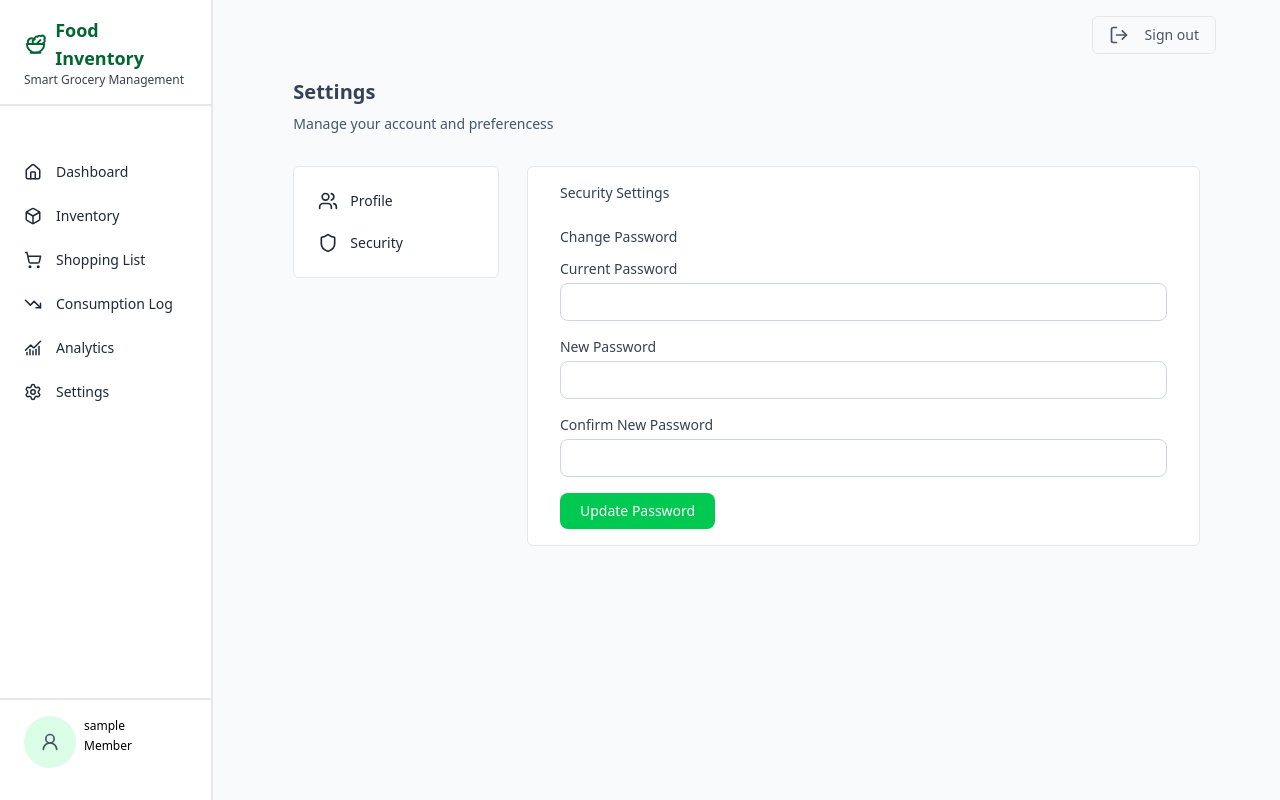
After one commit to vectar-labs/smart_home_inventory_system, a Flask app: page /change-password in a window 1280 px wide. The commit adds this page. Run offline with Flask 3, Linux system fonts and the light colour scheme; the visitor is signed in with stand-in values (Sample User, id 1); some libraries are stand-ins or nearby versions.

Commit message:
completed the settings ui and route logic

```diff
--- a/app/forms.py
+++ b/app/forms.py
@@ -1,7 +1,7 @@
 import datetime
 from flask_wtf import FlaskForm
 from wtforms import StringField, PasswordField, SubmitField, FloatField, DateField, SelectField, ValidationError,BooleanField
-from wtforms.validators import DataRequired, Email, Length, EqualTo, NumberRange
+from wtforms.validators import DataRequired, Email, Length, EqualTo, NumberRange, Optional
 from flask_wtf.file import FileField, FileAllowed
 from app.models import User, Category, Location, Units, GroceryItem
 
@@ -98,3 +98,35 @@ class ShoppingListItemForm(FlaskForm):
     purchased = BooleanField('Purchased?')
     unit_id = SelectField('Unit', coerce=int)
     submit = SubmitField('Add to Shopping List')
+
+
+class ProfileForm(FlaskForm):
+    full_name = StringField("Full Name", validators=[DataRequired(), Length(max=120)])
+    phone_number = StringField("Phone Number", validators=[Optional(), Length(max=30)])
+    role = StringField("Role", validators=[Optional(), Length(max=50)])
+
+    avatar = FileField(
+        "Profile Photo",
+        validators=[FileAllowed(["jpg", "jpeg", "png", "gif"], "Images only!")]
+    )
+
+    submit = SubmitField("Save Changes")
+
+
+class ChangePasswordForm(FlaskForm):
+    current_password = PasswordField(
+        "Current Password",
+        validators=[DataRequired()]
+    )
+    new_password = PasswordField(
+        "New Password",
+        validators=[DataRequired(), Length(min=8)]
+    )
+    confirm_new_password = PasswordField(
+        "Confirm New Password",
+        validators=[
+            DataRequired(),
+            EqualTo("new_password", message="Passwords must match.")
+        ]
+    )
+    submit = SubmitField("Update Password")
--- a/app/routes.py
+++ b/app/routes.py
@@ -1,13 +1,16 @@
 from datetime import date, timedelta,datetime
 from io import BytesIO
+import os
+import uuid
 import pandas as pd
-from flask import send_file
+from flask import current_app, send_file
 from flask import Blueprint, render_template, request, redirect, url_for, flash
 from sqlalchemy import or_, func
 from werkzeug.security import generate_password_hash
+from werkzeug.utils import secure_filename
 from flask_login import login_user, logout_user, login_required, current_user
-from app.forms import RegistrationForm, LoginForm, GroceryItemForm, EditGroceryItemForm, ConsumptionLogForm, EditConsumptionLogForm, ShoppingListItemForm
-from app.models import User, Location, Category, GroceryItem, Units, ConsumptionLog, ShoppingListItem,FoodWasted
+from app.forms import ChangePasswordForm, RegistrationForm, LoginForm, GroceryItemForm, EditGroceryItemForm, ConsumptionLogForm, EditConsumptionLogForm, ShoppingListItemForm, ProfileForm
+from app.models import User, Location, Category, GroceryItem, Units, ConsumptionLog, ShoppingListItem,FoodWasted, Profile
 from app import db
 
 main = Blueprint('main', __name__)
@@ -604,3 +607,62 @@ def analytics():
         total_per_month=total_per_month,
         wasted_per_month=wasted_per_month,category_labels=labels,
         category_data=data,)
+
+
+
+# Settings routes
+
+@main.route('/setting', methods=["GET", "POST"])
+@login_required
+def setting():
+     # ensure profile exists
+    if not current_user.profile:
+        current_user.profile = Profile()
+        db.session.add(current_user.profile)
+        db.session.commit()
+
+    form = ProfileForm(obj=current_user.profile)
+
+    if form.validate_on_submit():
+        form.populate_obj(current_user.profile)
+
+        # handle avatar upload if a file was selected
+        file = form.avatar.data
+        if file:
+            filename = secure_filename(file.filename)
+            ext = filename.rsplit(".", 1)[-1].lower()
+            new_name = f"{uuid.uuid4().hex}.{ext}"
+            upload_path = os.path.join(current_app.config["UPLOAD_FOLDER"], new_name)
+            file.save(upload_path)
+
+            # store path relative to /static so url_for('static', ...) works
+            current_user.profile.avatar_url = f"avatars/{new_name}"
+
+        db.session.commit()
+        flash("Profile updated.", "success")
+        return redirect(url_for("main.setting"))
+
+    return render_template("user_profile.html", form=form)
+
+
+# change password route
+
+@main.route("/change-password", methods=["GET", "POST"])
+@login_required
+def change_password():
+    form = ChangePasswordForm()
+
+    if form.validate_on_submit():
+        # verify current password
+        if not current_user.check_password(form.current_password.data):
+            flash("Current password is incorrect.", "danger")
+            return redirect(url_for("main.change_password"))
+
+        # set new password
+        current_user.set_password(form.new_password.data)
+        db.session.commit()
+
+        flash("Your password has been updated.", "success")
+        return redirect(url_for("main.change_password"))  # or wherever you like
+
+    return render_template("change_password.html", form=form)
--- a/app/templates/base.html
+++ b/app/templates/base.html
@@ -171,7 +171,11 @@
               Meal Plans
             </a> -->
 
-            <a class="flex items-center gap-x-3.5 p-2 text-sm text-gray-800 bg-white hover:bg-green-100/50 focus:bg-green-100/50 group" href="#">
+            <a
+              href="{{url_for('main.setting')}}"
+              class="flex items-center gap-x-3.5 p-2 text-sm text-gray-800 bg-white hover:bg-green-100/50 focus:bg-green-100/50 group"
+              href="#"
+            >
               <svg
                 xmlns="http://www.w3.org/2000/svg"
                 width="18"
@@ -195,27 +199,35 @@
         </div>
         <div class="flex-grow flex items-end justify-start pb-8">
           <div class="border-t-2 border-gray-200 pt-4 px-6 w-full">
-            <a href="#" class="flex gap-2"
-              ><div class="w-10 h-10 rounded-full bg-green-100 flex justify-center items-center">
+            <a href="{{url_for('main.setting')}}" class="flex items-center gap-2">
+              <div class="">
+                {% if current_user.profile.avatar_url %}
+                <img src="{{ url_for('static', filename=current_user.profile.avatar_url) }}" class="w-13 h-13 rounded-full object-cover" alt="Profile photo" />
+                {% else %}
+                <div class="w-13 h-13 rounded-full bg-green-100 flex items-center justify-center text-gray-600">
                   <svg
                     xmlns="http://www.w3.org/2000/svg"
-                  width="24"
-                  height="24"
+                    width="20"
+                    height="20"
                     viewBox="0 0 24 24"
                     fill="none"
                     stroke="currentColor"
                     stroke-width="2"
                     stroke-linecap="round"
                     stroke-linejoin="round"
-                  class="lucide lucide-user-icon lucide-user text-slate-700"
+                    class="lucide lucide-user-round-icon lucide-user-round text-500"
                   >
-                  <path d="M19 21v-2a4 4 0 0 0-4-4H9a4 4 0 0 0-4 4v2" />
-                  <circle cx="12" cy="7" r="4" />
+                    <circle cx="12" cy="8" r="5" />
+                    <path d="M20 21a8 8 0 0 0-16 0" />
                   </svg>
                 </div>
+                {% endif %}
+              </div>
               <div class="space-y-1">
-                <p class="text-xs font-medium">{{current_user.username}}</p>
-                <p class="text-xs pb-3">{{current_user.role}}</p>
+                <p class="text-xs font-medium">
+                  {% if current_user.profile.full_name%} {{current_user.profile.full_name}} {% else %} {{current_user.username}} {% endif %}
+                </p>
+                <p class="text-xs pb-3">{% if current_user.profile.role%} {{current_user.profile.role}} {% else %} {{current_user.role}} {% endif %}</p>
               </div></a
             >
           </div>
--- /dev/null
+++ b/app/templates/change_password.html
@@ -0,0 +1,42 @@
+{% extends 'setting_base.html' %} {% block profile %}
+<div class="">
+  <h1 class="text-sm text-slate-700 mb-6">Security Settings</h1>
+  <p class="text-sm text-slate-700">Change Password</p>
+  <div>
+    {% with messages = get_flashed_messages(with_categories=True) %} {% if messages %}
+    <div class="max-w-3xl mx-auto mt-4 space-y-2">
+      {% for category, message in messages %} {% if category == 'success' %}
+      <div class="rounded-md bg-green-50 border border-green-200 px-4 py-3 text-sm text-green-800">{{ message }}</div>
+      {% elif category == 'danger' or category == 'error' %}
+      <div class="rounded-md bg-red-50 border border-red-200 px-4 py-3 text-sm text-red-800">{{ message }}</div>
+      {% else %}
+      <div class="rounded-md bg-gray-50 border border-gray-200 px-4 py-3 text-sm text-gray-800">{{ message }}</div>
+      {% endif %} {% endfor %}
+    </div>
+    {% endif %} {% endwith %}
+  </div>
+  <div class="mt-3">
+    <form method="post" class="space-y-4" action="{{url_for('main.change_password')}}">
+      {{ form.hidden_tag() }}
+
+      <div>
+        <label class="block text-sm font-medium text-gray-700 mb-1"> {{ form.current_password.label.text }} </label>
+        {{ form.current_password( class="w-full px-3 py-2 border border-gray-300 rounded-lg text-sm focus:outline-none focus:ring-2 focus:ring-green-500" ) }}
+      </div>
+
+      <div>
+        <label class="block text-sm font-medium text-gray-700 mb-1"> {{ form.new_password.label.text }} </label>
+        {{ form.new_password( class="w-full px-3 py-2 border border-gray-300 rounded-lg text-sm focus:outline-none focus:ring-2 focus:ring-green-500" ) }}
+      </div>
+
+      <div>
+        <label class="block text-sm font-medium text-gray-700 mb-1"> {{ form.confirm_new_password.label.text }} </label>
+        {{ form.confirm_new_password( class="w-full px-3 py-2 border border-gray-300 rounded-lg text-sm focus:outline-none focus:ring-2 focus:ring-green-500" )
+        }}
+      </div>
+
+      <div>{{ form.submit( class="px-5 py-2 bg-green-500 text-white rounded-lg text-sm font-medium hover:bg-green-600" ) }}</div>
+    </form>
+  </div>
+</div>
+{% endblock profile %}
--- /dev/null
+++ b/app/templates/data_backup.html
@@ -0,0 +1,3 @@
+{% extends 'setting_base.html' %} {% block profile %}
+<div class=""><h1 class="text-sm text-slate-700">Data & Backup Setting</h1></div>
+{% endblock profile %}
--- /dev/null
+++ b/app/templates/setting_base.html
@@ -0,0 +1,63 @@
+{% extends 'base.html' %} {% block content %}
+<div class="w-full">
+  <!-- Top header -->
+  <div class="flex items-center justify-between px-4 pb-4">
+    <div>
+      <h2 class="text-xl font-semibold text-gray-700">Settings</h2>
+      <p class="text-sm text-slate-600 mt-2">Manage your account and preferencess</p>
+    </div>
+  </div>
+
+  <div class="w-full grid grid-cols-1 md:grid-cols-12 gap-7 p-4">
+    <!-- card -->
+    <div class="col-span-3 bg-white border border-gray-200 rounded-md p-4 h-fit">
+      <ul class="space-y-1.5">
+        <li class="p-2 text-gray-800 bg-white hover:bg-green-100/50 focus:bg-green-100/50 group">
+          <a href="{{url_for('main.setting')}}" class="flex items-center gap-3 text-sm">
+            <svg
+              xmlns="http://www.w3.org/2000/svg"
+              width="20"
+              height="20"
+              viewBox="0 0 24 24"
+              fill="none"
+              stroke="currentColor"
+              stroke-width="2"
+              stroke-linecap="round"
+              stroke-linejoin="round"
+              class="lucide lucide-users-icon lucide-users"
+            >
+              <path d="M16 21v-2a4 4 0 0 0-4-4H6a4 4 0 0 0-4 4v2" />
+              <path d="M16 3.128a4 4 0 0 1 0 7.744" />
+              <path d="M22 21v-2a4 4 0 0 0-3-3.87" />
+              <circle cx="9" cy="7" r="4" /></svg
+            ><span>Profile</span></a
+          >
+        </li>
+        <li class="p-2 text-gray-800 bg-white hover:bg-green-100/50 focus:bg-green-100/50 group">
+          <a href="{{url_for('main.change_password')}}" class="flex items-center gap-3 text-sm">
+            <svg
+              xmlns="http://www.w3.org/2000/svg"
+              width="20"
+              height="20"
+              viewBox="0 0 24 24"
+              fill="none"
+              stroke="currentColor"
+              stroke-width="2"
+              stroke-linecap="round"
+              stroke-linejoin="round"
+              class="lucide lucide-shield-icon lucide-shield"
+            >
+              <path
+                d="M20 13c0 5-3.5 7.5-7.66 8.95a1 1 0 0 1-.67-.01C7.5 20.5 4 18 4 13V6a1 1 0 0 1 1-1c2 0 4.5-1.2 6.24-2.72a1.17 1.17 0 0 1 1.52 0C14.51 3.81 17 5 19 5a1 1 0 0 1 1 1z"
+              />
+            </svg>
+            <span>Security</span></a
+          >
+        </li>
+      </ul>
+    </div>
+    <div class="col-span-9 bg-white border border-gray-200 rounded-md py-4 px-8">{% block profile %}{% endblock profile%}</div>
+  </div>
+</div>
+
+{% endblock content%}
--- a/config.py
+++ b/config.py
@@ -1,5 +1,7 @@
 import os
 from datetime import timedelta
+
+from flask import app
 basedir = os.path.abspath(os.path.dirname(__file__))
 
 class Config:
```
Also changed, not shown: app/__init__.py (+8 -0 lines), app/models.py (+18 -1 lines), app/templates/user_profile.html (+60 -0 lines), migrations/versions/36985250c66e_add_profile_model.py (added, +38 -0 lines), app/static/avatars/70f47a4e61be4fecb2cb20146e099c56.jpg (added), app/static/avatars/edb152f49ea24646a1fa2bf8d5a79b0b.jpg (added). Lines whose indentation alone changed are shown as unchanged.
